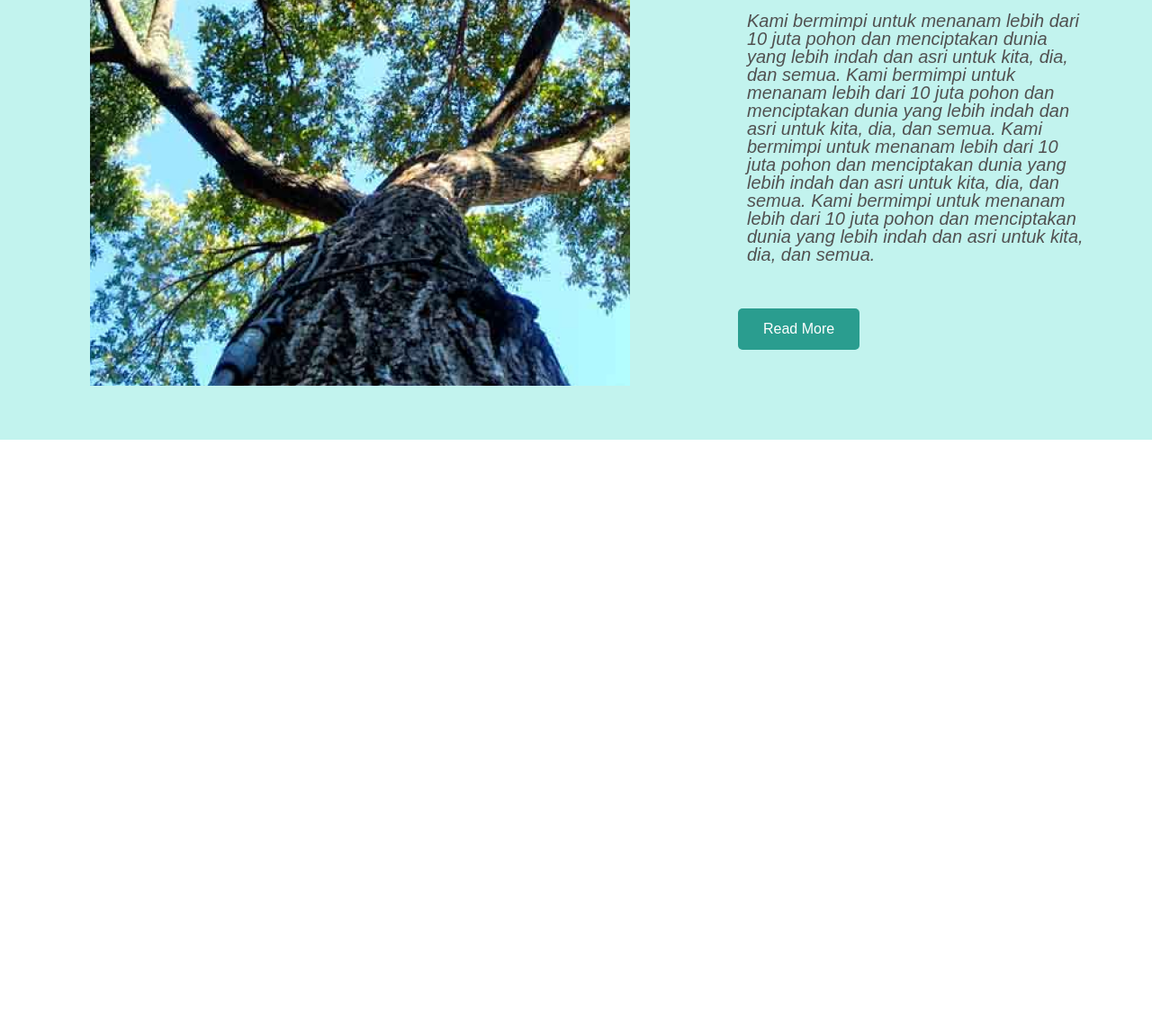
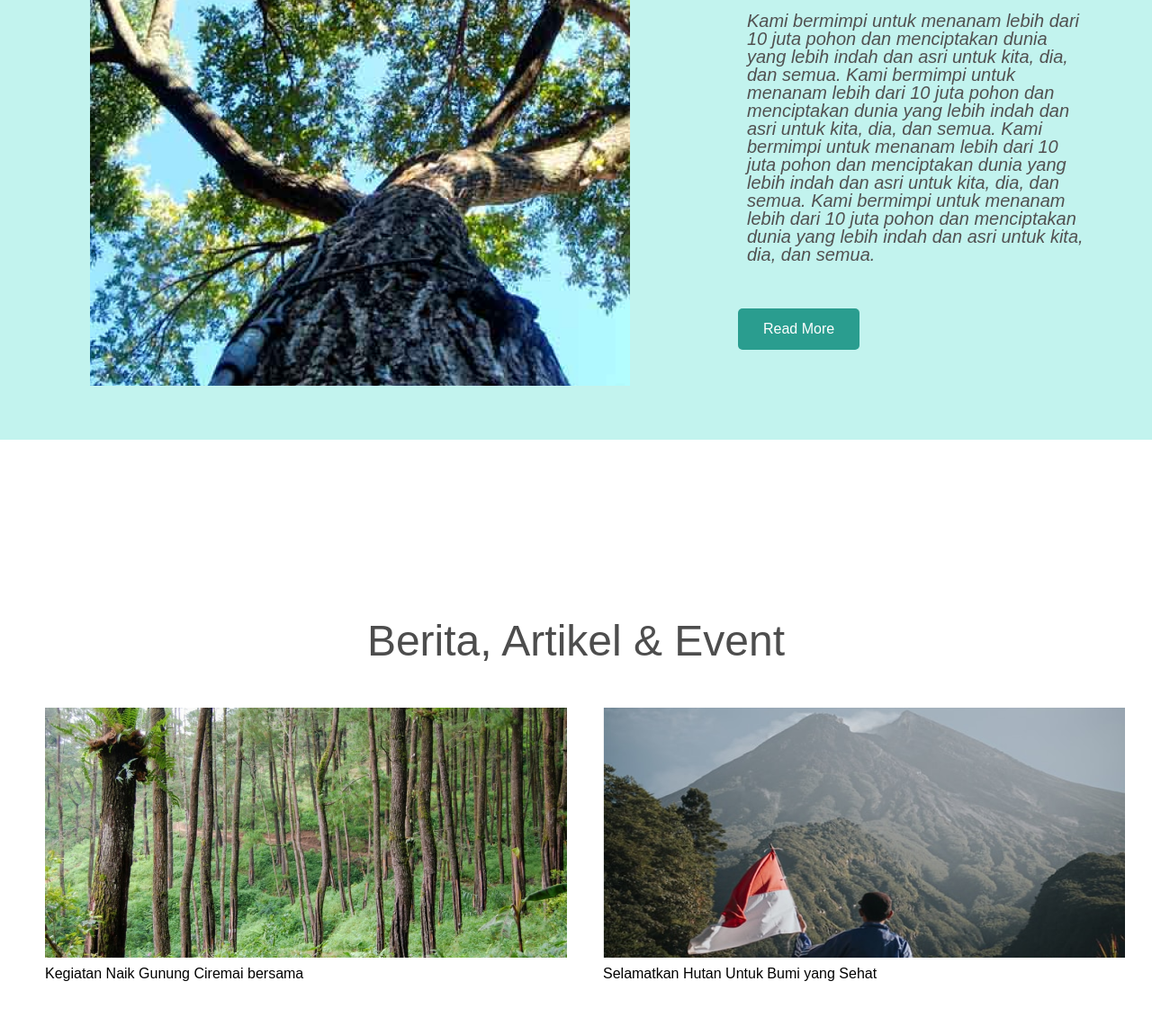
Before and after one commit to salomedavitashvilii/HomeWork5, a plain HTML site: page index.html in a window 1280 px wide. Shown: the part 1161-2302 px from the top of the page at 90% size. Before the commit the page ends 1650 px from the top, so only its background shows below. Drawn offline with Linux system fonts and the light colour scheme.

Commit message:
add section two

```diff
--- a/css/style.css
+++ b/css/style.css
@@ -155,3 +155,28 @@ h2{
     padding: 14px 28px;
     cursor: pointer;
 }
+
+/* section 2 styles */
+.sectiontwo{
+    display: flex;
+    width: 1300px;
+    margin: 0 auto;
+    justify-content: space-between;
+    gap: 25px;
+    padding: 50px;
+}
+h3{
+    color: #4D4D4D;
+    font-family: 'Poppins', sans-serif;
+    font-size: 48px;
+    font-style: normal;
+    font-weight: 500;
+    text-align: center;
+    padding-top: 200px;
+}
+.secdiv{
+    display: flex;
+    flex-direction: column;
+    gap: 10px;
+    font-family: 'Poppins', sans-serif;
+}
--- a/index.html
+++ b/index.html
@@ -58,6 +58,26 @@
     </div>
 
     </section>
+<!-- section 2 -->
+<h3>
+    Berita, Artikel & Event
+    </h3>
+    <section class="sectiontwo" >
+
+            <div class="secdiv" >
+            <img src="image/unsplash_uD4wymJbp7g.png" alt="">
+            <p>
+                Kegiatan Naik Gunung Ciremai bersama
+            </p>
+        </div>
+        <div class="secdiv" >
+            <img src="image/unsplash_go75G-7A5jw.png" alt="">
+            <p>
+                Selamatkan Hutan Untuk Bumi yang Sehat
+            </p>
+        </div>
+
+    </section>
 
 
 
```
